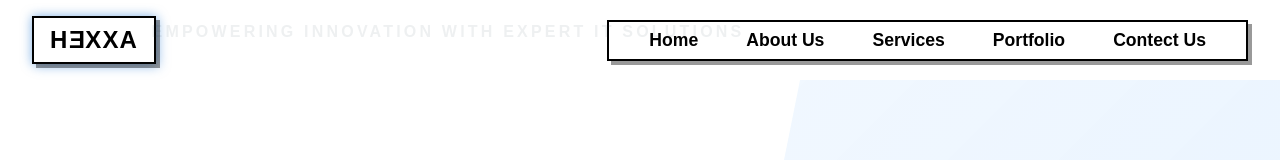
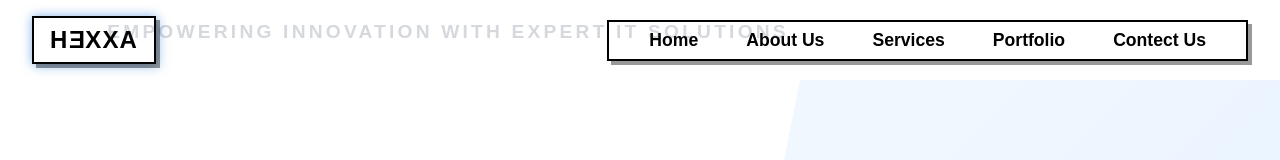
Before and after one commit to MadhavDesai207/hexxa, a React (Vite) app: page / in a window 1280 px wide. Shown: the top 160 px of the page. Built offline with nearby package versions, Linux system fonts and the light colour scheme.

Commit message:
edited some css for a text to navbar.

```diff
--- a/src/components/Navbar.css
+++ b/src/components/Navbar.css
@@ -19,9 +19,9 @@
     left: 35%;
     top: 4%;
     transform: translate(-50%, -50%);
-    font-size: 1rem; /* Large text */
+    font-size: 1.2rem; /* Large text */
     font-weight: 700;
-    color: rgba(44, 62, 80, 0.08); /* Subtle background effect */
+    color: rgba(44, 62, 80, 0.2);
     text-transform: uppercase;
     z-index: 1; /* Keeps it behind the content */
     display: flex;
--- a/src/components/Navbar.jsx
+++ b/src/components/Navbar.jsx
@@ -6,11 +6,8 @@ export const Navbar = () => {
   return (
     <nav className="navbar">
       <div className="hero-background">
-                <span>EMPOWERING</span><span>&nbsp;</span>
-                <span>INNOVATION</span><span>&nbsp;</span>
-                <span>WITH EXPERT</span><span>&nbsp;</span>
-                <span>IT SOLUTIONS</span>
-            </div>
+        <span>EMPOWERING INNOVATION WITH EXPERT IT SOLUTIONS</span>
+      </div>
 
       <div className="logo-container">
         <Link to="/" className="logo-link">
```
